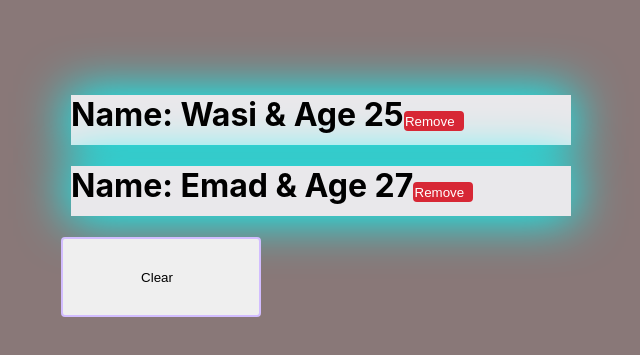
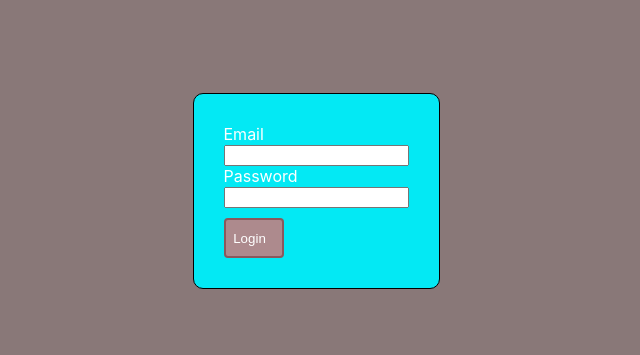
Before and after one commit to Wasiullah1/ReactHooks, a React (Create React App) app: page / in a window 1280 px wide. Shown: the part 199-554 px from the top of the page, without its empty margins (324-964 px from the left). Built offline with nearby package versions, Linux system fonts and the light colour scheme.

Commit message:
Login Form

```diff
--- a/src/App.css
+++ b/src/App.css
@@ -6,16 +6,42 @@ body {
   height: 100vh;
   background: #897878;
 }
+form{
+  border: 1px solid black;
+  border-radius: 10px;
+  padding: 30px;
+  background-color: #03e9f4;
+  margin-bottom: 20px;
+}
+label{
+  color: #fff;
+  text-decoration: solid;
+  display: block;
+}
+.output{
+  border: 1px solid black;
+  border-radius: 10px;
+  /* padding: 30px; */
+  background-color: #03e9f4;
+  display: flex;
+  justify-content: space-around;
 
+
+}
 button {
   border: 2px solid #d2bdff;
   height: 80px;
   width: 200px;
   border-radius: 4px;
-  /* position: relative;
-  cursor: pointer; */
-  /* font-family: "Roboto", sans-serif;
-  margin: 25px; */
+}
+.btn {
+  background: #ad8a8d;
+  color: #fff;
+  border: 2px solid #8b585c;
+  height: 40px;
+  width: 60px;
+  border-radius: 4px;
+  margin-top: 10px;
 }
 .btnInner {
   background: #d72735;
@@ -24,10 +50,6 @@ button {
   height: 20px;
   width: 60px;
   border-radius: 4px;
-  /* position: relative;
-  cursor: pointer; */
-  /* font-family: "Roboto", sans-serif;
-  margin: 25px; */
 }
 button::after {
   /* content: "HOVER ME"; */
@@ -35,11 +57,10 @@ button::after {
   top: 41%;
   left: 50%;
   /* transform: translate(-50%); */
-  color: #d2bdff;
+  /* color: #d2bdff; */
   /* transition: all 0.1s linear; */
 }
 h1{
-
   height: 50px;
   width: 500px;
   background: #e9e8eb;
@@ -47,6 +68,7 @@ h1{
   margin-left: 10px;
   margin-top: 10px;
 }
+
 button::before {
   content: "";
   /* position: relative;
@@ -54,7 +76,7 @@ button::before {
   height: 15px;
   width: 15px;
   background: #d2bdff;
-  box-shadow: 0px 0px 10px 3px #0ff;
+  /* box-shadow: 0px 0px 10px 3px #0ff; */
   margin-left: -8px;
   margin-top: -8px;
   opacity: 0;
@@ -195,8 +217,9 @@ button2:hover span:nth-child(4) {
 }
 
 P {
-  color: #fff;
+  color: #373434;
   text-align: center;
-  font-size: 60px;
-  margin-bottom: 50px;
+  font-size: 20px;
+  margin-bottom: 10px;
+  padding: 10px;
 }
--- a/src/App.js
+++ b/src/App.js
@@ -1,6 +1,7 @@
 import React, {useState} from "react";
 import './App.css'
 import UseStateArray from "./components/UseStateArray";
+import BasicForm from "./components/form/BasicForm";
 
 const App = () =>{
 
@@ -17,7 +18,8 @@ const App = () =>{
     //   <h2>{myName}</h2>
     //   <button className="btn" onClick={changeName}>Click to change name</button>
     // </div>
-    <UseStateArray/>
+    // <UseStateArray/>
+    <BasicForm />
   )
 }
 export default App
--- /dev/null
+++ b/src/components/form/BasicForm.js
@@ -0,0 +1,43 @@
+import React, { useState } from 'react'
+
+const BasicForm = () => {
+    const [email, setEmail] = useState("")
+    const [password, setPassword] = useState("")
+
+    const [allEntry, setAllEntry] = useState([])
+
+    const formSubmit = (e) => {
+        e.preventDefault();
+        const newEntry = {email: email, password: password}
+        setAllEntry([...allEntry, newEntry])
+    }
+  return (
+    <>
+        <form action="" onSubmit={formSubmit}>
+            <div>
+                <label htmlFor='email'>Email</label>
+                <input type='text' name='email' id='email' autoComplete='off' value={email} onChange={(e) => setEmail(e.target.value)}/>
+            </div>
+            <div>
+                <label htmlFor='password'>Password</label>
+                <input type='password' name='password' id='password' autoComplete='off' value={password} onChange={(e) => setPassword(e.target.value)}/>
+            </div>
+            <button className='btn' type='submit'>Login</button>
+
+        </form>
+        <div >
+            {allEntry.map((currElm)=>{
+                return(
+                    <div className='output'>
+                        <p>{currElm.email}</p>
+                        <p>{currElm.password}</p>
+                    </div>
+                )
+            })}
+        </div>
+
+    </>
+  )
+}
+
+export default BasicForm
```
